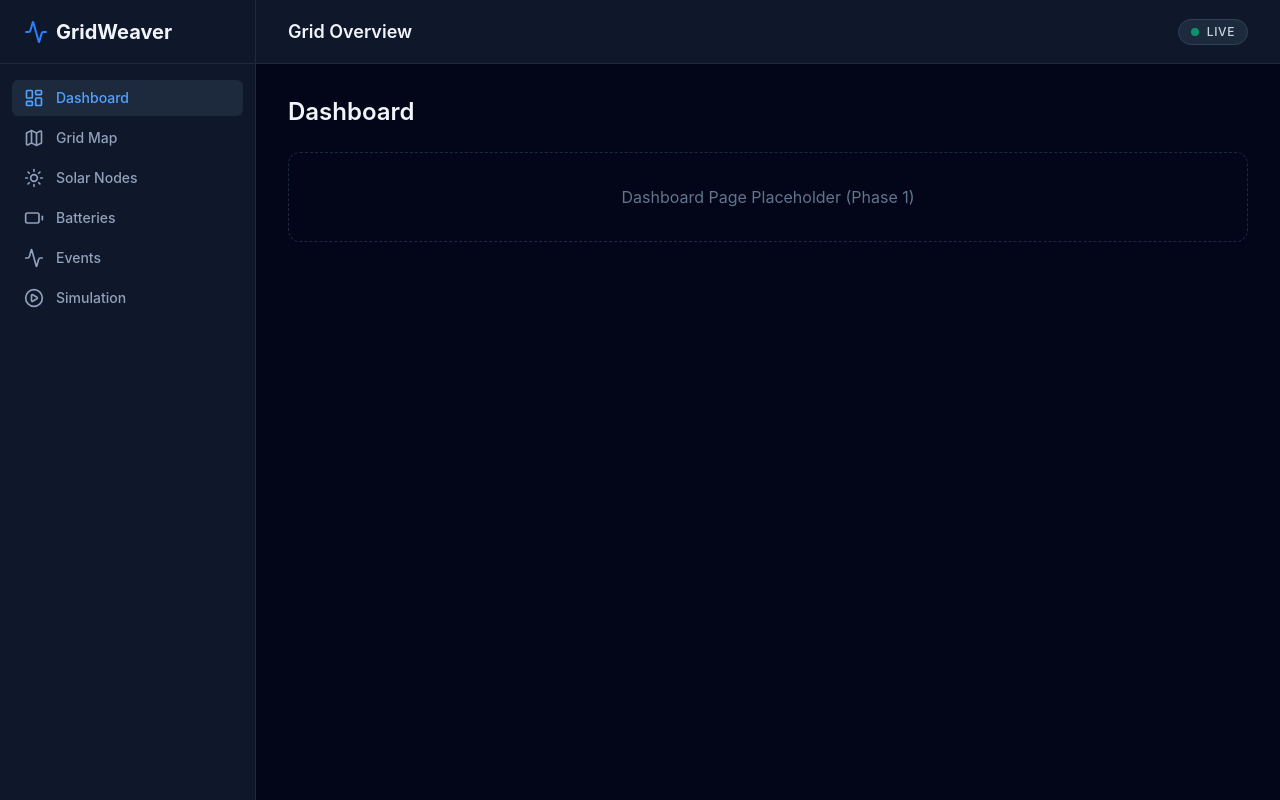
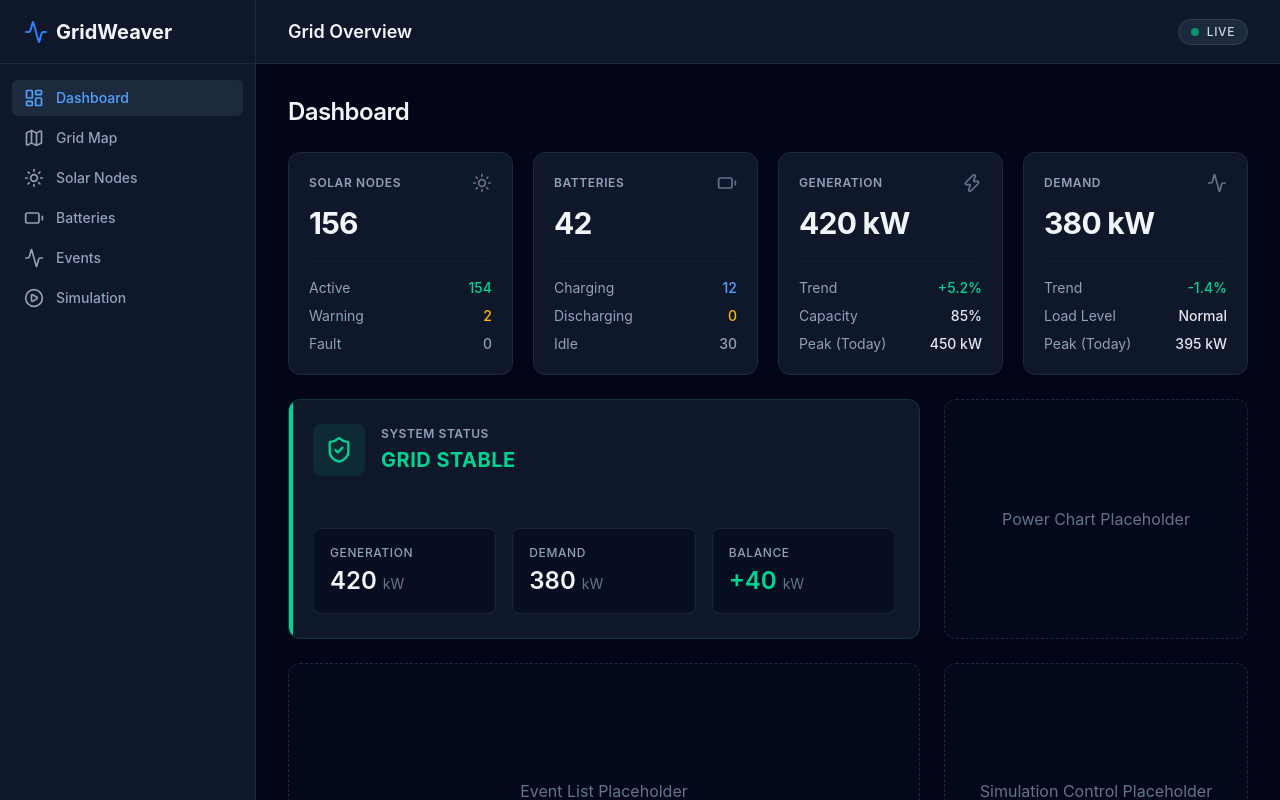
Before and after one commit to 0xAashif/Gridweaver, a React (Vite) app: page / in a window 1280 px wide. Built offline with nearby package versions, Linux system fonts and the light colour scheme.

Commit message:
feat(dashboard): implement grid overview components
Add GridStatus and StatCard components to the dashboard to visualize real-time grid metrics, generation, and node status.

```diff
--- a/src/components/dashboard/GridStatus.tsx
+++ b/src/components/dashboard/GridStatus.tsx
@@ -0,0 +1,82 @@
+import { Activity, AlertTriangle, ShieldCheck } from 'lucide-react';
+
+type StatusType = 'STABLE' | 'UNSTABLE' | 'RECOVERING';
+
+interface GridStatusProps {
+  status: StatusType;
+  generation: number;
+  demand: number;
+  balance: number;
+}
+
+const statusConfig = {
+  STABLE: {
+    color: 'text-emerald-400',
+    bg: 'bg-emerald-400/10',
+    indicator: 'bg-emerald-400',
+    border: 'border-emerald-500/20',
+    icon: ShieldCheck,
+    label: 'GRID STABLE'
+  },
+  UNSTABLE: {
+    color: 'text-rose-500',
+    bg: 'bg-rose-500/10',
+    indicator: 'bg-rose-500',
+    border: 'border-rose-500/20',
+    icon: AlertTriangle,
+    label: 'GRID UNSTABLE'
+  },
+  RECOVERING: {
+    color: 'text-amber-400',
+    bg: 'bg-amber-400/10',
+    indicator: 'bg-amber-400',
+    border: 'border-amber-500/20',
+    icon: Activity,
+    label: 'RECOVERING'
+  }
+};
+
+export default function GridStatus({ status, generation, demand, balance }: GridStatusProps) {
+  const config = statusConfig[status];
+  const Icon = config.icon;
+
+  return (
+    <div className={`border rounded-xl p-6 flex flex-col h-full bg-slate-900 shadow-sm relative overflow-hidden ${config.border}`}>
+      {/* Accent left border indicator */}
+      <div className={`absolute top-0 left-0 w-1 h-full ${config.indicator}`}></div>
+
+      <div className="flex items-center gap-4 mb-8">
+        <div className={`p-3 rounded-lg ${config.bg}`}>
+          <Icon className={`w-7 h-7 ${config.color}`} />
+        </div>
+        <div>
+          <h2 className="text-xs font-semibold text-slate-400 uppercase tracking-wider mb-1">System Status</h2>
+          <div className={`text-xl font-bold tracking-wide ${config.color}`}>
+            {config.label}
+          </div>
+        </div>
+      </div>
+
+      <div className="grid grid-cols-1 sm:grid-cols-3 gap-4 mt-auto">
+        <div className="bg-slate-950/50 border border-slate-800/80 rounded-lg p-4">
+          <div className="text-xs font-medium text-slate-400 uppercase tracking-wider mb-1">Generation</div>
+          <div className="text-2xl font-semibold text-slate-100">
+            {generation} <span className="text-sm text-slate-500 font-normal">kW</span>
+          </div>
+        </div>
+        <div className="bg-slate-950/50 border border-slate-800/80 rounded-lg p-4">
+          <div className="text-xs font-medium text-slate-400 uppercase tracking-wider mb-1">Demand</div>
+          <div className="text-2xl font-semibold text-slate-100">
+            {demand} <span className="text-sm text-slate-500 font-normal">kW</span>
+          </div>
+        </div>
+        <div className="bg-slate-950/50 border border-slate-800/80 rounded-lg p-4">
+          <div className="text-xs font-medium text-slate-400 uppercase tracking-wider mb-1">Balance</div>
+          <div className={`text-2xl font-semibold ${balance >= 0 ? 'text-emerald-400' : 'text-rose-400'}`}>
+            {balance > 0 ? '+' : ''}{balance} <span className="text-sm text-slate-500 font-normal">kW</span>
+          </div>
+        </div>
+      </div>
+    </div>
+  );
+}
--- a/src/components/dashboard/StatCard.tsx
+++ b/src/components/dashboard/StatCard.tsx
@@ -0,0 +1,50 @@
+import type { LucideIcon } from 'lucide-react';
+
+interface StatItem {
+  label: string;
+  value: string | number;
+  statusColor?: 'emerald' | 'amber' | 'rose' | 'slate' | 'blue';
+}
+
+interface StatCardProps {
+  title: string;
+  mainValue: string | number;
+  icon?: LucideIcon;
+  items?: StatItem[];
+}
+
+const colorMap = {
+  emerald: 'text-emerald-400',
+  amber: 'text-amber-400',
+  rose: 'text-rose-400',
+  slate: 'text-slate-400',
+  blue: 'text-blue-400',
+};
+
+export default function StatCard({ title, mainValue, icon: Icon, items }: StatCardProps) {
+  return (
+    <div className="bg-slate-900 border border-slate-800 rounded-xl p-5 flex flex-col h-full shadow-sm">
+      <div className="flex items-center justify-between mb-3">
+        <h3 className="text-xs font-semibold text-slate-400 uppercase tracking-wider">{title}</h3>
+        {Icon && <Icon className="w-5 h-5 text-slate-500" />}
+      </div>
+
+      <div className="text-3xl font-bold text-slate-100 mb-5 tracking-tight">
+        {mainValue}
+      </div>
+
+      {items && items.length > 0 && (
+        <div className="mt-auto space-y-2 pt-4 border-t border-slate-800/50">
+          {items.map((item, i) => (
+            <div key={i} className="flex justify-between items-center text-sm">
+              <span className="text-slate-400">{item.label}</span>
+              <span className={`font-medium ${item.statusColor ? colorMap[item.statusColor] : 'text-slate-200'}`}>
+                {item.value}
+              </span>
+            </div>
+          ))}
+        </div>
+      )}
+    </div>
+  );
+}
--- a/src/pages/Dashboard.tsx
+++ b/src/pages/Dashboard.tsx
@@ -1,11 +1,82 @@
+import StatCard from '../components/dashboard/StatCard';
+import GridStatus from '../components/dashboard/GridStatus';
+import { Sun, Battery, Zap, Activity } from 'lucide-react';
+
 export default function Dashboard() {
   return (
     <div className="space-y-6">
       <div className="flex items-center justify-between">
-        <h1 className="text-2xl font-semibold text-slate-100">Dashboard</h1>
+        <h1 className="text-2xl font-semibold text-slate-100 tracking-tight">Dashboard</h1>
       </div>
-      <div className="p-8 border border-slate-800 border-dashed rounded-xl flex items-center justify-center text-slate-500">
-        Dashboard Page Placeholder (Phase 1)
+
+      {/* 4 Top Stat Cards */}
+      <div className="grid grid-cols-1 sm:grid-cols-2 xl:grid-cols-4 gap-5">
+        <StatCard
+          title="Solar Nodes"
+          mainValue="156"
+          icon={Sun}
+          items={[
+            { label: 'Active', value: '154', statusColor: 'emerald' },
+            { label: 'Warning', value: '2', statusColor: 'amber' },
+            { label: 'Fault', value: '0', statusColor: 'slate' },
+          ]}
+        />
+        <StatCard
+          title="Batteries"
+          mainValue="42"
+          icon={Battery}
+          items={[
+            { label: 'Charging', value: '12', statusColor: 'blue' },
+            { label: 'Discharging', value: '0', statusColor: 'amber' },
+            { label: 'Idle', value: '30', statusColor: 'slate' },
+          ]}
+        />
+        <StatCard
+          title="Generation"
+          mainValue="420 kW"
+          icon={Zap}
+          items={[
+            { label: 'Trend', value: '+5.2%', statusColor: 'emerald' },
+            { label: 'Capacity', value: '85%' },
+            { label: 'Peak (Today)', value: '450 kW' },
+          ]}
+        />
+        <StatCard
+          title="Demand"
+          mainValue="380 kW"
+          icon={Activity}
+          items={[
+            { label: 'Trend', value: '-1.4%', statusColor: 'emerald' },
+            { label: 'Load Level', value: 'Normal' },
+            { label: 'Peak (Today)', value: '395 kW' },
+          ]}
+        />
+      </div>
+
+      {/* Main Grid Status and Layout Placeholders */}
+      <div className="grid grid-cols-1 xl:grid-cols-3 gap-6">
+        <div className="xl:col-span-2">
+          {/* Static STABLE data for Phase 2 UI test */}
+          <GridStatus
+            status="STABLE"
+            generation={420}
+            demand={380}
+            balance={40}
+          />
+        </div>
+        <div className="border border-slate-800 border-dashed rounded-xl p-6 h-[240px] flex items-center justify-center text-slate-500 bg-slate-900/20">
+          Power Chart Placeholder
+        </div>
+      </div>
+
+      {/* Lower Placeholders */}
+      <div className="grid grid-cols-1 xl:grid-cols-3 gap-6">
+        <div className="border border-slate-800 border-dashed rounded-xl p-6 h-64 flex items-center justify-center text-slate-500 bg-slate-900/20 xl:col-span-2">
+          Event List Placeholder
+        </div>
+        <div className="border border-slate-800 border-dashed rounded-xl p-6 h-64 flex items-center justify-center text-slate-500 bg-slate-900/20">
+          Simulation Control Placeholder
+        </div>
       </div>
     </div>
   );
```
